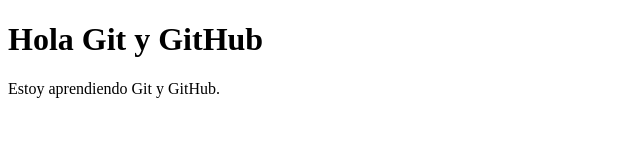
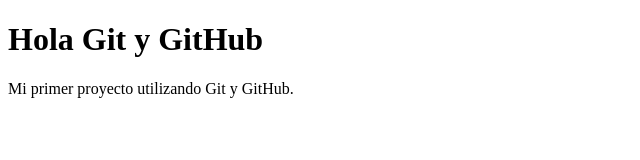
Before and after one commit to Stephano2115/MiPrimetGit, a plain HTML site: page index.html in a window 1280 px wide. Shown: the whole page, without its empty margins (0-640 px from the left). Drawn offline with Linux system fonts and the light colour scheme.

Commit message:
Agrego descripcion del proyecto

```diff
--- a/index.html
+++ b/index.html
@@ -6,7 +6,7 @@
 <body>
 
      <h1>Hola Git y GitHub</h1>
-     <p>Estoy aprendiendo Git y GitHub.</p>
+     <p>Mi primer proyecto utilizando Git y GitHub.</p>
 
 </body>
 </html>
```
